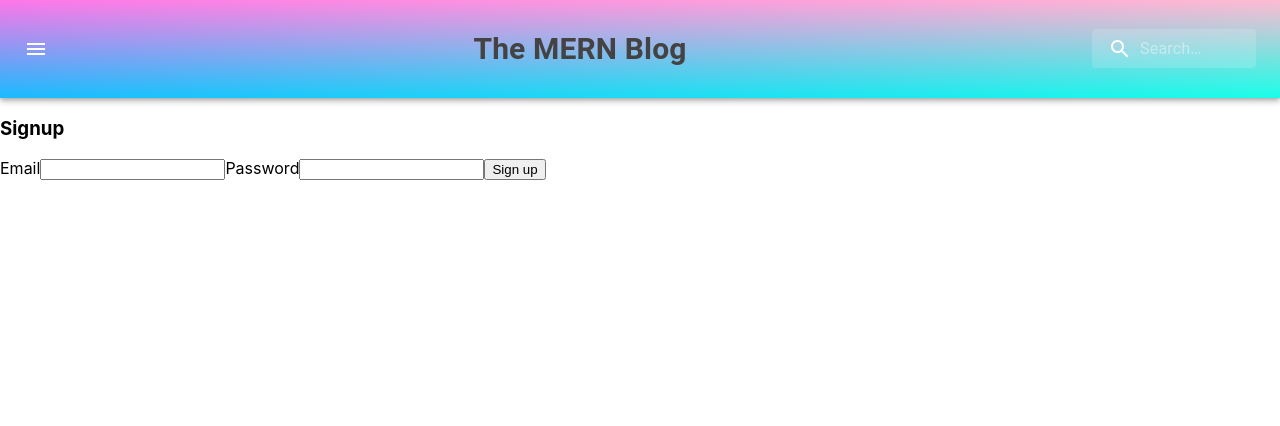
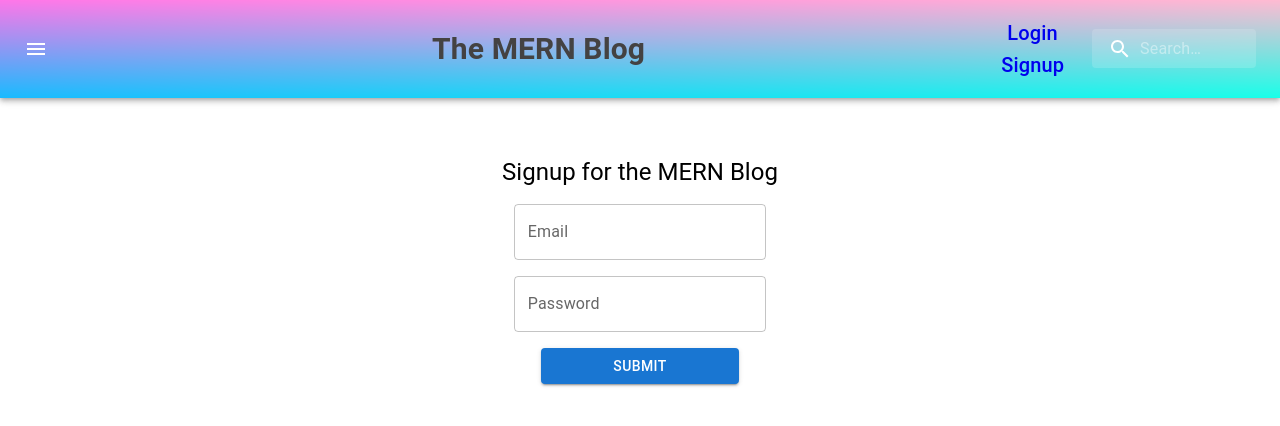
Before and after one commit to humesandrew/The-MERN-Blog-, a React (Create React App) app in the folder frontend/: page /signup in a window 1280 px wide. Shown: the top 426 px of the page. Built offline with nearby package versions, Linux system fonts and the light colour scheme.

Commit message:
addmuiforms

```diff
--- a/frontend/src/components/navbar/NavBar.js
+++ b/frontend/src/components/navbar/NavBar.js
@@ -10,6 +10,7 @@ import Typography from "@mui/material/Typography";
 import InputBase from "@mui/material/InputBase";
 import MenuIcon from "@mui/icons-material/Menu";
 import SearchIcon from "@mui/icons-material/Search";
+
 
 import "./navbar.css";
 
@@ -79,10 +80,37 @@ export default function NavBar() {
               textAlign: "center",
             }}
           >
-            <Link to="/" className="link">
+                <Link to="/" className="link">
               <h2>The MERN Blog </h2>{" "}
             </Link>
-          </Typography>
+            </Typography>
+            <div className="linksDiv">
+            <Typography
+            variant="h6"
+            noWrap
+            component={Link}
+            to="/login"
+            sx={{
+              flexGrow: 1,
+              display: { xs: "block", sm: "block" },
+              textAlign: "center",
+              textDecoration: "none"
+            }}
+          >Login</Typography>
+             <Typography
+            variant="h6"
+            noWrap
+            component={Link}
+            to="/signup"
+            sx={{
+              flexGrow: 1,
+              display: { xs: "block", sm: "block" },
+              textAlign: "center",
+              textDecoration: "none"
+            }}
+          >Signup</Typography>
+          </div>
+
           <Search>
             <SearchIconWrapper>
               <SearchIcon />
--- a/frontend/src/components/navbar/navbar.css
+++ b/frontend/src/components/navbar/navbar.css
@@ -12,3 +12,8 @@
   text-decoration: none;
   color: rgb(68, 66, 66);
 }
+
+.linksDiv {
+  margin-right: 20px;
+
+}
--- a/frontend/src/pages/Login.js
+++ b/frontend/src/pages/Login.js
@@ -1,4 +1,10 @@
 import { useState } from "react";
+import Typography from "@mui/material/Typography";
+import Button from "@mui/material/Button";
+import Box from "@mui/material/Box";
+import TextField from "@mui/material/TextField";
+
+import "./login.css";
 
 const Login = () => {
   const [email, setEmail] = useState("");
@@ -10,22 +16,51 @@ const Login = () => {
   };
 
   return (
-    <form className="login" onSubmit={handleSubmit}>
-      <h3>Login</h3>
-      <label>Email</label>
-      <input
-        type="email"
-        onChange={(e) => setEmail(e.target.value)}
-        value={email}
-      ></input>
-      <label>Password</label>
-      <input
-        type="password"
-        onChange={(e) => setPassword(e.target.value)}
-        value={password}
-      ></input>
-      <button>Login</button>
-    </form>
+    <Box
+    component="form"
+    sx={{
+      "& > :not(style)": { m: 1, width: "25ch" },
+    }}
+    noValidate
+    autoComplete="off"
+    className="loginform"
+  >
+    <Typography
+      variant="h5"
+      noWrap
+      component="span"
+      sx={{
+        flexGrow: 1,
+        display: { xs: "block", sm: "block" },
+        textAlign: "center",
+      }}
+    >
+      Login
+    </Typography>
+    <TextField
+      id="outlined-basic"
+      variant="outlined"
+      label="Email"
+      multiline
+      maxRows={2}
+      value={email}
+      onChange={(e) => setEmail(e.target.value)}
+      // className={emptyFields.includes("title") ? "errorForm" : ""}
+    />
+
+    <TextField
+      id="outlined-basic"
+      variant="outlined"
+      label="Password"
+      value={password}
+      onChange={(e) => setPassword(e.target.value)}
+      // className={emptyFields.includes("author") ? "errorForm" : ""}
+    />
+    <Button variant="contained" onClick={handleSubmit}>
+      Submit
+    </Button>
+
+  </Box>
   );
 };
 
--- a/frontend/src/pages/Signup.js
+++ b/frontend/src/pages/Signup.js
@@ -1,4 +1,12 @@
+
+import * as React from "react";
 import { useState } from "react";
+import Typography from "@mui/material/Typography";
+import Button from "@mui/material/Button";
+import Box from "@mui/material/Box";
+import TextField from "@mui/material/TextField";
+
+import "./signup.css";
 
 const Signup = () => {
   const [email, setEmail] = useState("");
@@ -10,22 +18,51 @@ const Signup = () => {
   };
 
   return (
-    <form className="signup" onSubmit={handleSubmit}>
-      <h3>Signup</h3>
-      <label>Email</label>
-      <input
-        type="email"
-        onChange={(e) => setEmail(e.target.value)}
-        value={email}
-      ></input>
-      <label>Password</label>
-      <input
-        type="password"
-        onChange={(e) => setPassword(e.target.value)}
-        value={password}
-      ></input>
-      <button>Sign up</button>
-    </form>
+    <Box
+    component="form"
+    sx={{
+      "& > :not(style)": { m: 1, width: "25ch" },
+    }}
+    noValidate
+    autoComplete="off"
+    className="signupform"
+  >
+    <Typography
+      variant="h5"
+      noWrap
+      component="span"
+      sx={{
+        flexGrow: 1,
+        display: { xs: "block", sm: "block" },
+        textAlign: "center",
+      }}
+    >
+      Signup for the MERN Blog
+    </Typography>
+    <TextField
+      id="outlined-basic"
+      variant="outlined"
+      label="Email"
+      multiline
+      maxRows={2}
+      value={email}
+      onChange={(e) => setEmail(e.target.value)}
+      // className={emptyFields.includes("title") ? "errorForm" : ""}
+    />
+
+    <TextField
+      id="outlined-basic"
+      variant="outlined"
+      label="Password"
+      value={password}
+      onChange={(e) => setPassword(e.target.value)}
+      // className={emptyFields.includes("author") ? "errorForm" : ""}
+    />
+    <Button variant="contained" onClick={handleSubmit}>
+      Submit
+    </Button>
+
+  </Box>
   );
 };
 
--- /dev/null
+++ b/frontend/src/pages/login.css
@@ -0,0 +1,8 @@
+.loginform {
+    display: flex;
+    flex-direction: column;
+    align-items: center;
+    justify-content: space-between;
+    padding: auto;
+    margin-top: 50px;
+  }
--- /dev/null
+++ b/frontend/src/pages/signup.css
@@ -0,0 +1,8 @@
+.signupform {
+    display: flex;
+    flex-direction: column;
+    align-items: center;
+    justify-content: space-between;
+    padding: auto;
+    margin-top: 50px;
+  }
```
